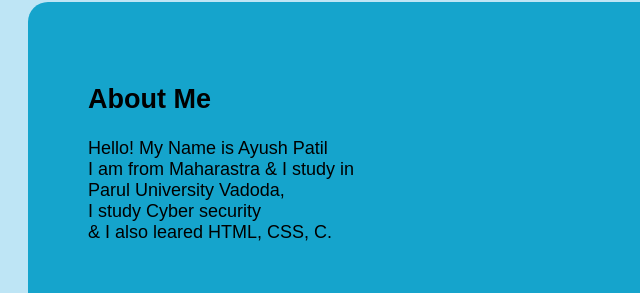
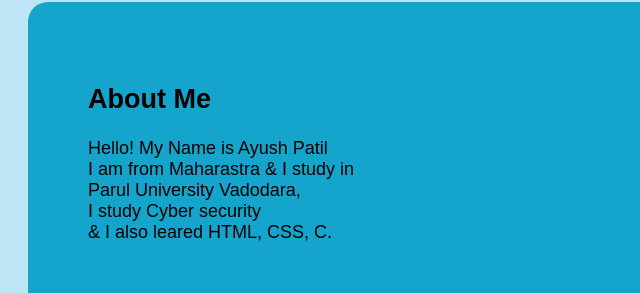
Before and after one commit to ayushpatil403-web/Presonal-portfolio, a plain HTML site: page index.html in a window 1280 px wide. Shown: the part 179-472 px from the top of the page, 0-640 px from the left. Drawn offline with Linux system fonts and the light colour scheme.

Commit message:
Update index.html

```diff
--- a/index.html
+++ b/index.html
@@ -22,7 +22,7 @@
         <section class="about">
             <article id="about">
                 <h2>About Me</h2>
-                <p>Hello! My Name is Ayush Patil<br> I am from Maharastra & I study in<br> Parul University Vadoda,<br> I study Cyber security<br>& I also leared HTML, CSS, C.</p>
+                <p>Hello! My Name is Ayush Patil<br> I am from Maharastra & I study in<br> Parul University Vadodara,<br> I study Cyber security<br>& I also leared HTML, CSS, C.</p>
             </article>
             <div class="Portfolio-pic">
                 <img src="ayush.jpg" alt="Portfolio Picture" width="200" height="200">
@@ -121,4 +121,5 @@
         <p id="contact">&copy; 2025 My Portfolio</p>
     </footer>
 </body>
+
 </html>
```
